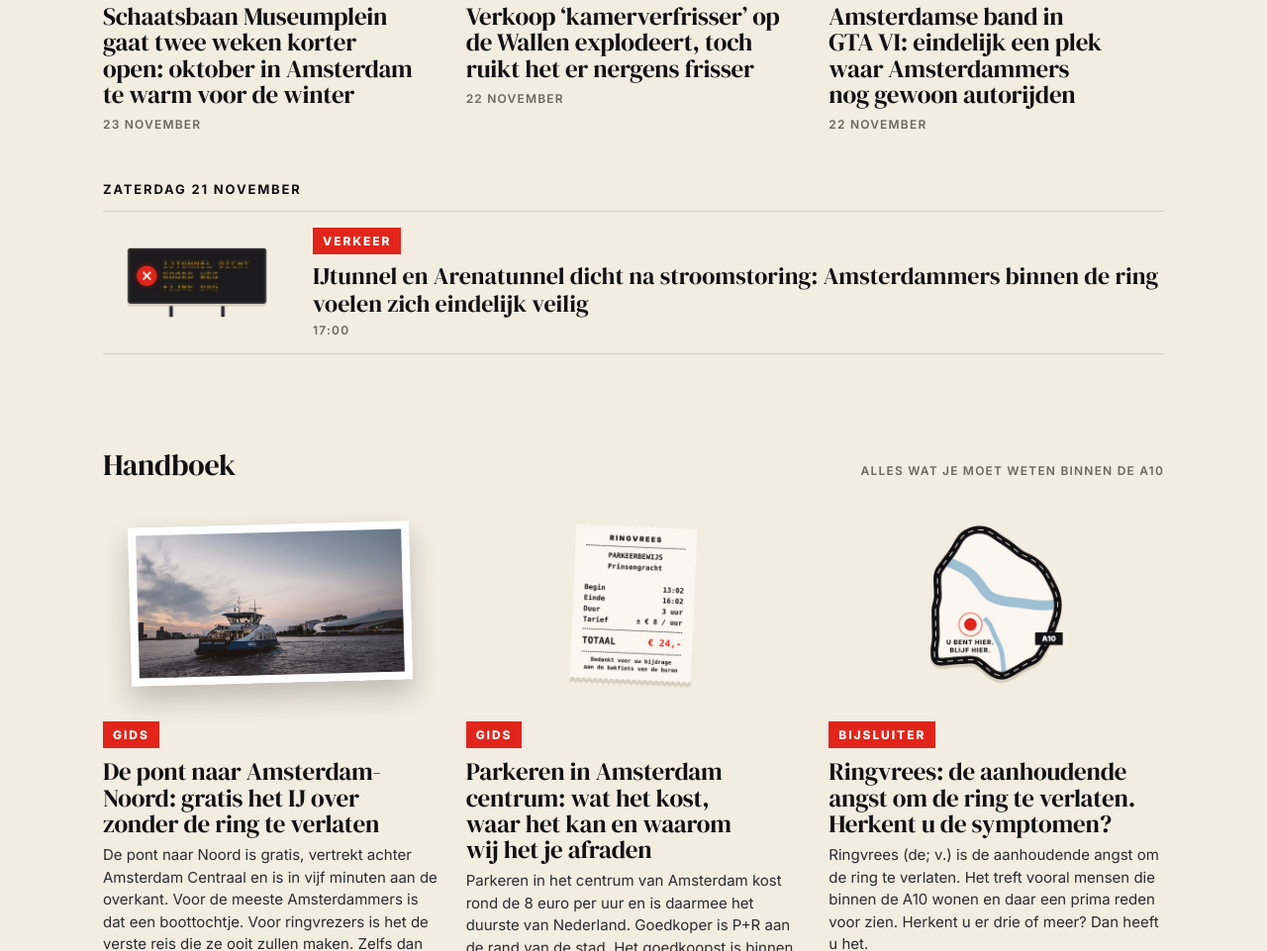
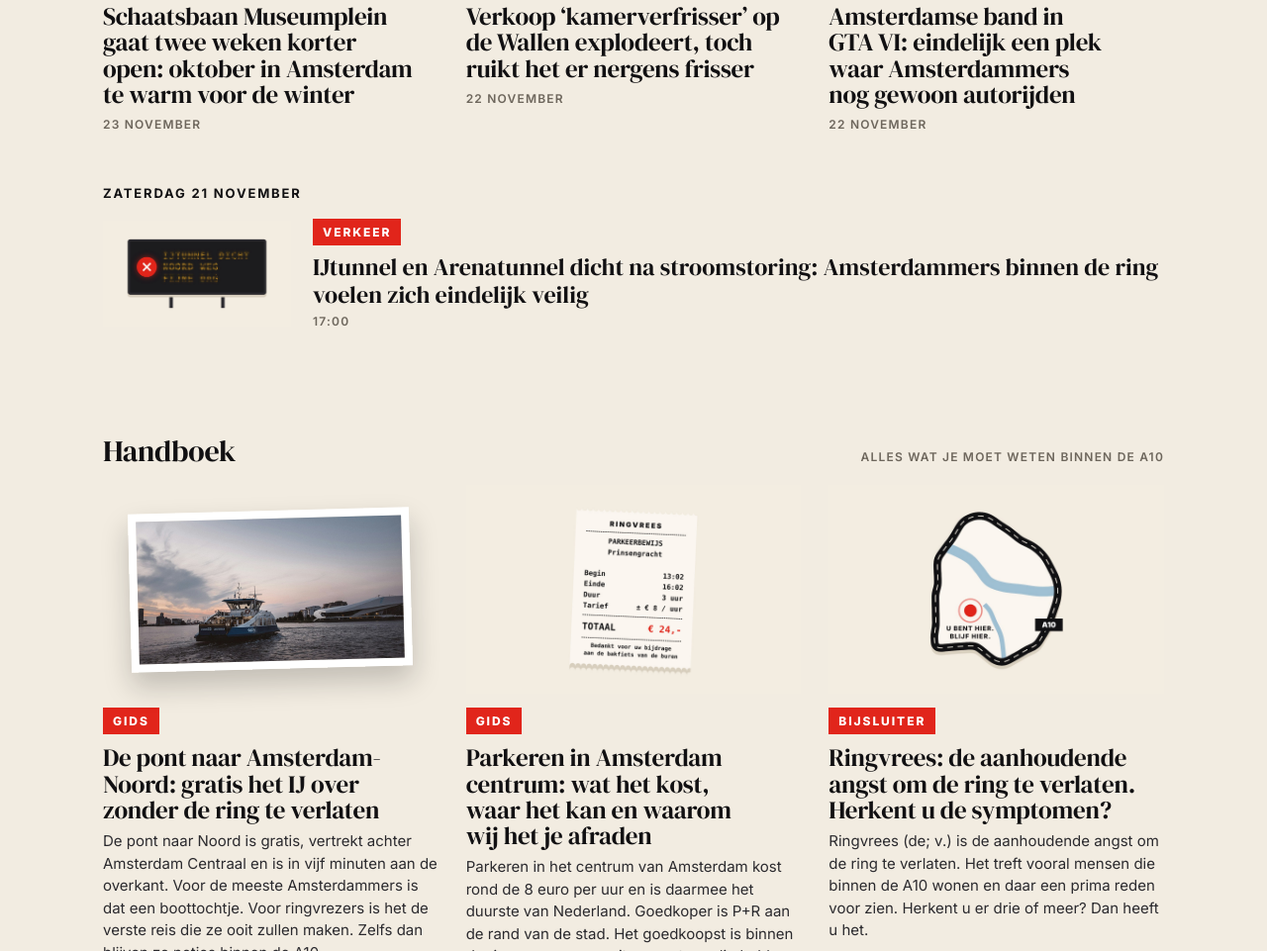
Before and after one commit to ringvrees/ringvrees-media, a plain HTML site: page index.html in a window 1280 px wide. Shown: the part 998-1959 px from the top of the page at 99% size. Drawn offline with Linux system fonts and the light colour scheme; no server answers.

Commit message:
Nieuwslijst zonder lijntjes, alleen witruimte
Co-Authored-By: Claude Opus 5.5 <noreply@anthropic.com>
Claude-Session: https://claude.ai/code/session_01XixuwK7xXvepxSh3MdZ2WF

```diff
--- a/style.css
+++ b/style.css
@@ -205,3 +205,6 @@ footer a{text-decoration:underline}
 /* Homepage: desktop kaarten, mobiel één lijst per dag */
 @media (min-width:821px){.eerder .alleen-mobiel{display:none!important}}
 @media (max-width:820px){.alleen-breed{display:none}.eerder{margin-top:0;padding-top:12px}}
+/* Lijst rustiger: geen lijntjes, alleen witruimte en het dagkopje */
+.e-dag{border-bottom:none;padding:26px 0 6px}
+.e-lijst li,.e-lijst li:first-child{border:none;padding:12px 0}
```
